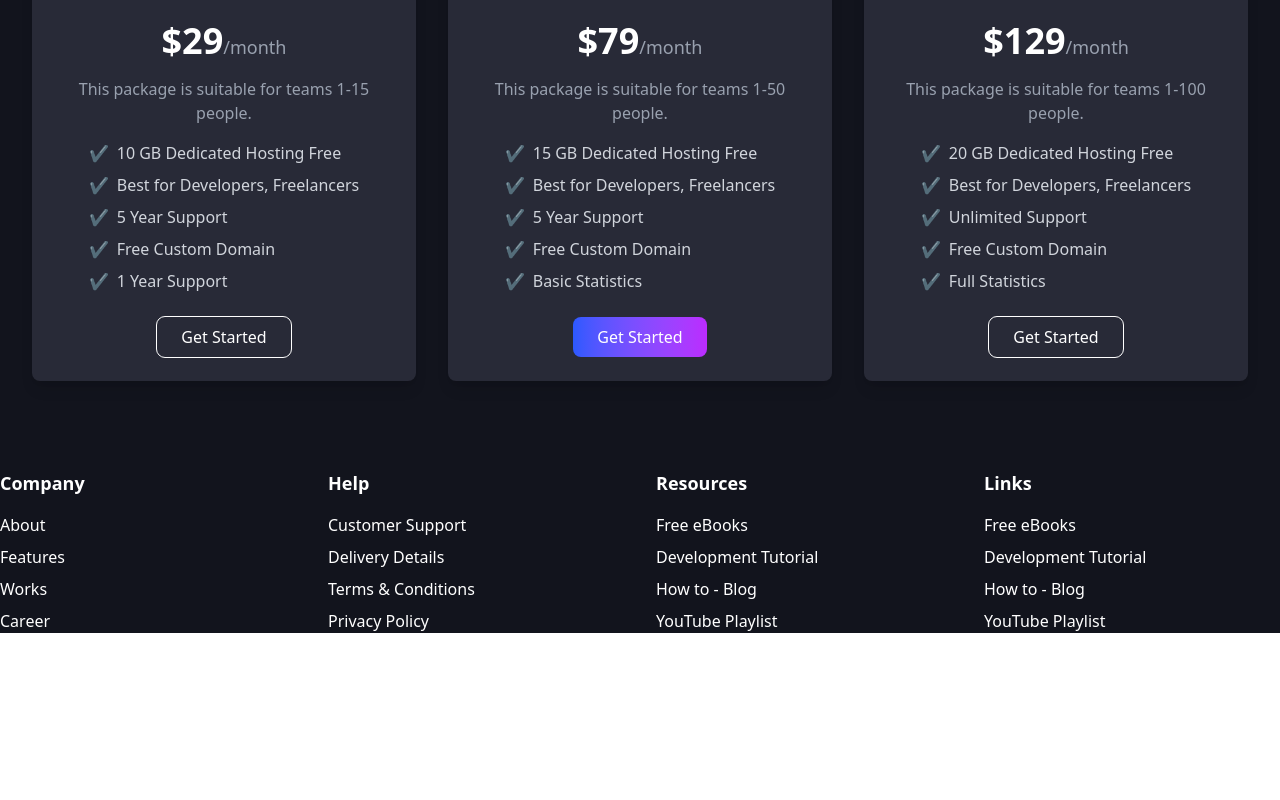
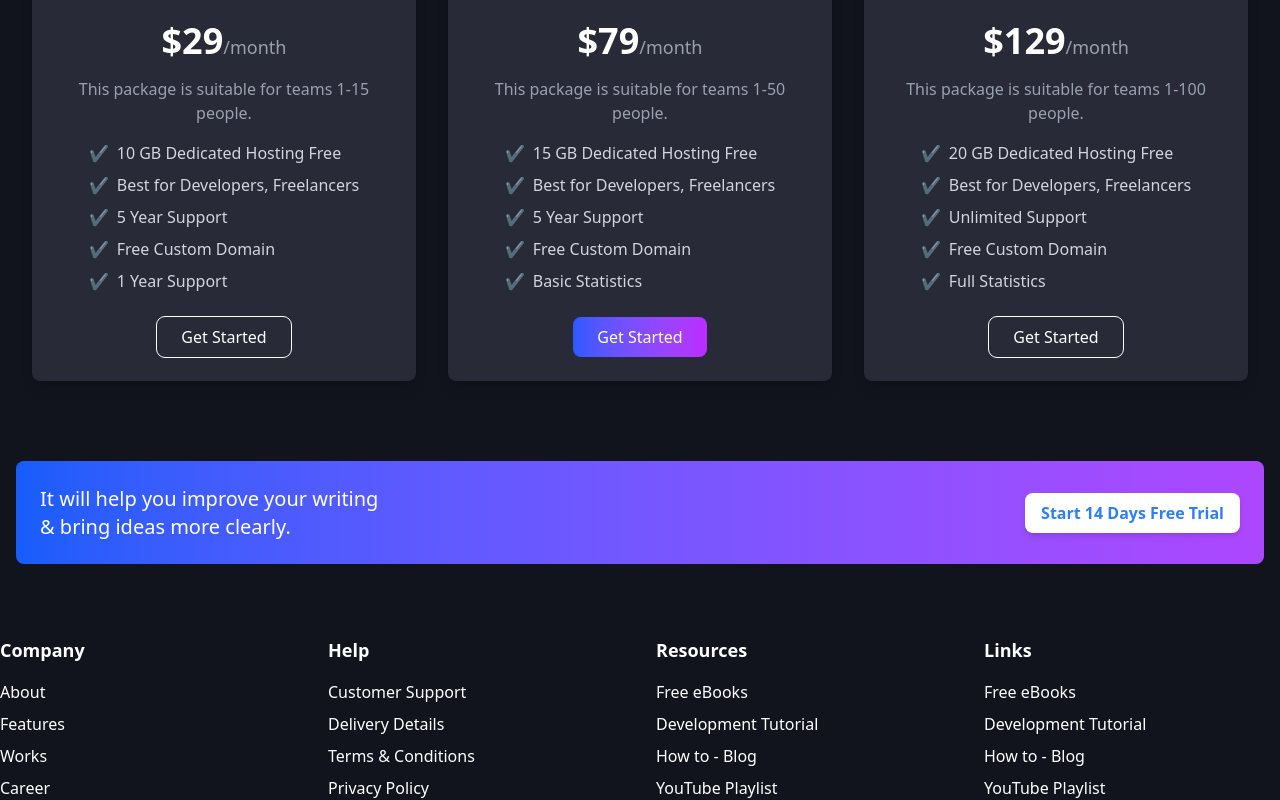
Before and after one commit to sabbir-hossen66/Hotchpotch_Task_-landing-page-, a React (Vite) app: page / in a window 1280 px wide. Shown: the part 1707-2507 px from the top of the page. Before the commit the page ends 2340 px from the top, so only its background shows below. Built offline with nearby package versions, Linux system fonts and the light colour scheme.

Commit message:
bar created

```diff
--- a/src/App.jsx
+++ b/src/App.jsx
@@ -1,3 +1,4 @@
+import Bar from "./components/bar/Bar"
 import Customers from "./components/heroSection/customers/Customers"
 import HeroSection from "./components/heroSection/HeroSection"
 import Prizing from "./components/prizing/Prizing"
@@ -20,6 +21,7 @@ function App() {
       <ResultSection />
       <WriteResult />
       <Prizing />
+      <Bar />
       <Footer />
     </div>
   )
--- /dev/null
+++ b/src/components/bar/Bar.jsx
@@ -0,0 +1,26 @@
+import React from 'react';
+
+const Bar = () => {
+  return (
+    <div className="container mx-auto px-4 py-8">
+      <div className="bg-gradient-to-r from-blue-600 to-purple-500 rounded-lg flex flex-col lg:flex-row justify-between items-center p-6">
+        {/* Text Section */}
+        <div className="text-white text-center lg:text-left mb-4 lg:mb-0">
+          <h2 className="text-xl font-medium leading-snug">
+            It will help you improve your writing <br />
+            & bring ideas more clearly.
+          </h2>
+        </div>
+
+        {/* Button Section */}
+        <div>
+          <button className="bg-white text-blue-500 font-semibold px-4 py-2 rounded-lg shadow-md hover:bg-gray-100 transition">
+            Start 14 Days Free Trial
+          </button>
+        </div>
+      </div>
+    </div>
+  );
+};
+
+export default Bar;
```
